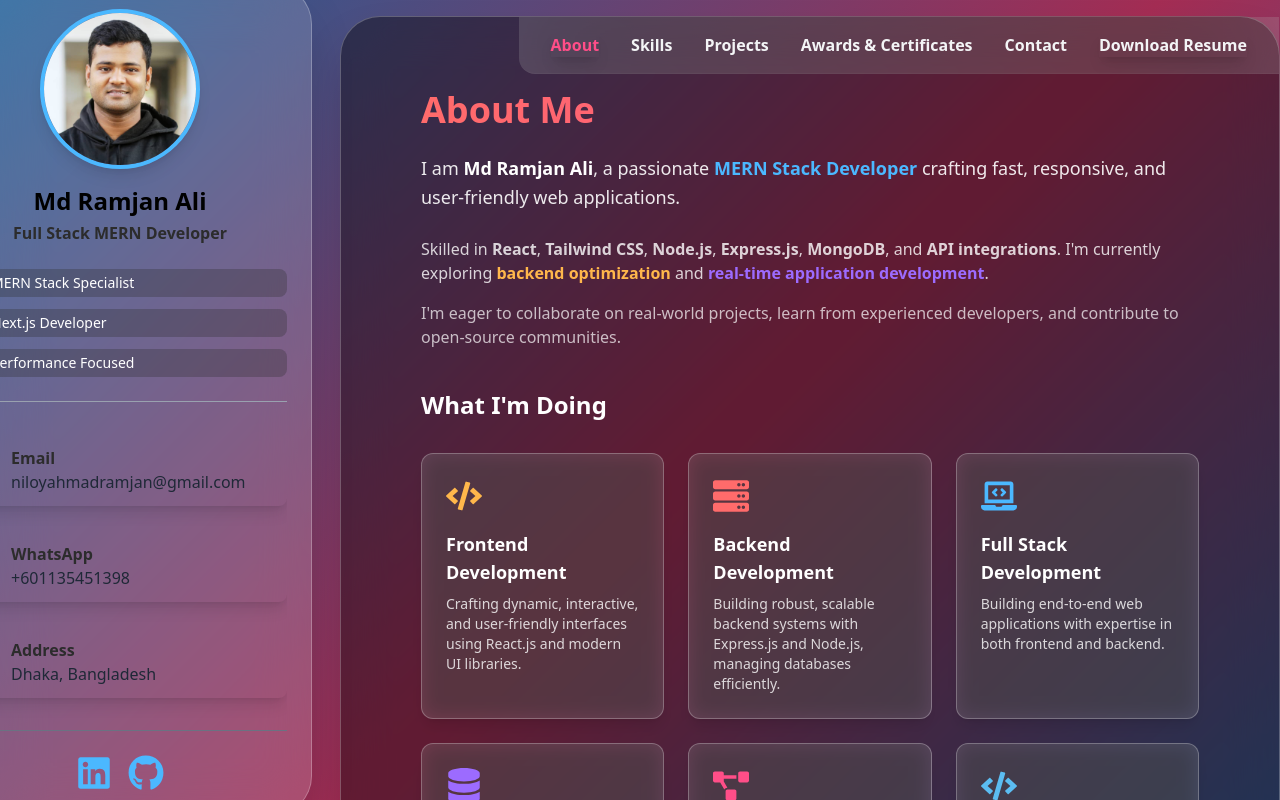
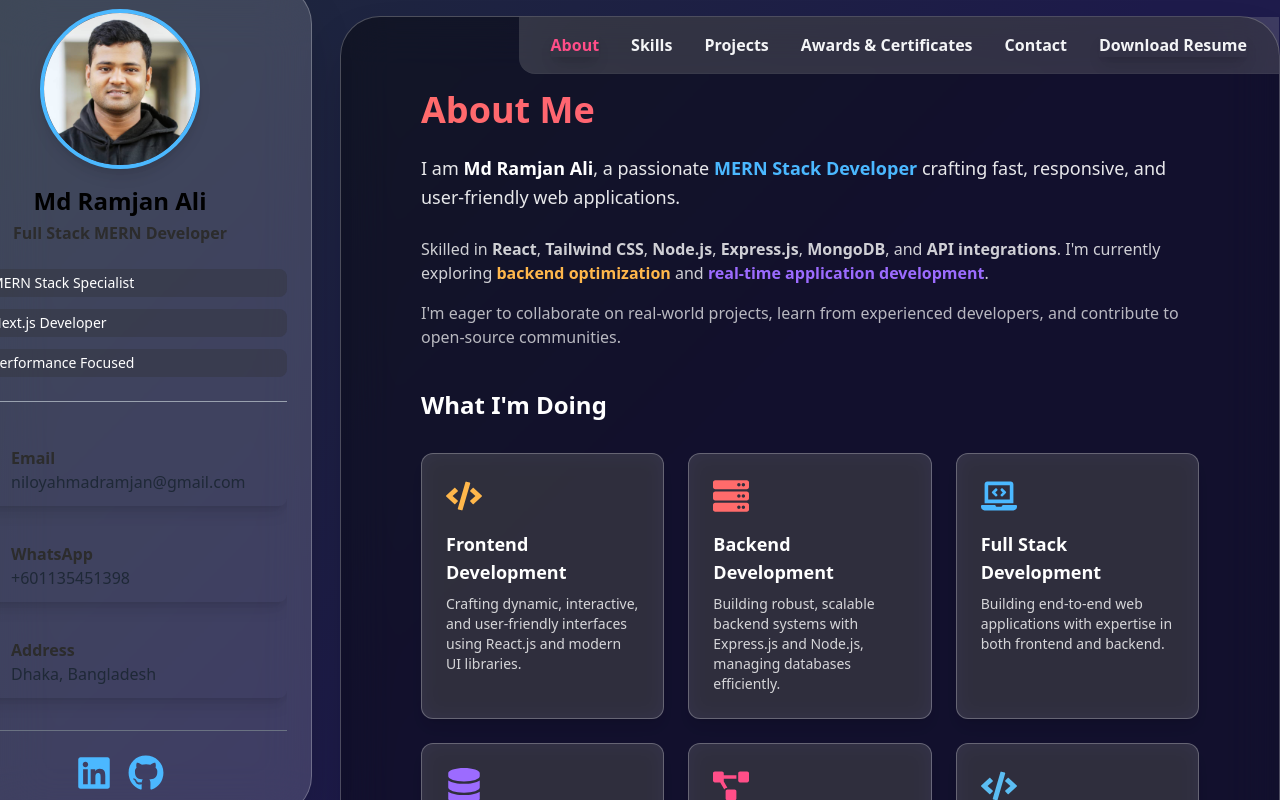
Before and after one commit to niloyahmadramjan/niloyahmadramjan-portfolio, a React (Vite) app: page / in a window 1280 px wide. Shown: the top 800 px of the page. Built offline with nearby package versions, Linux system fonts and the light colour scheme.

Commit message:
bg color changed

```diff
--- a/src/main.jsx
+++ b/src/main.jsx
@@ -18,7 +18,7 @@ function App() {
     <div
       style={{
         background:
-          'linear-gradient(135deg, #1F5F99 0%, #A42D54 50%, #1F5F99 100%)',
+          'linear-gradient(135deg, #1E293B 0%, #1E1B4B 50%, #1E1B4B 100%)',
         minHeight: '100vh',
       }}
     >
```
